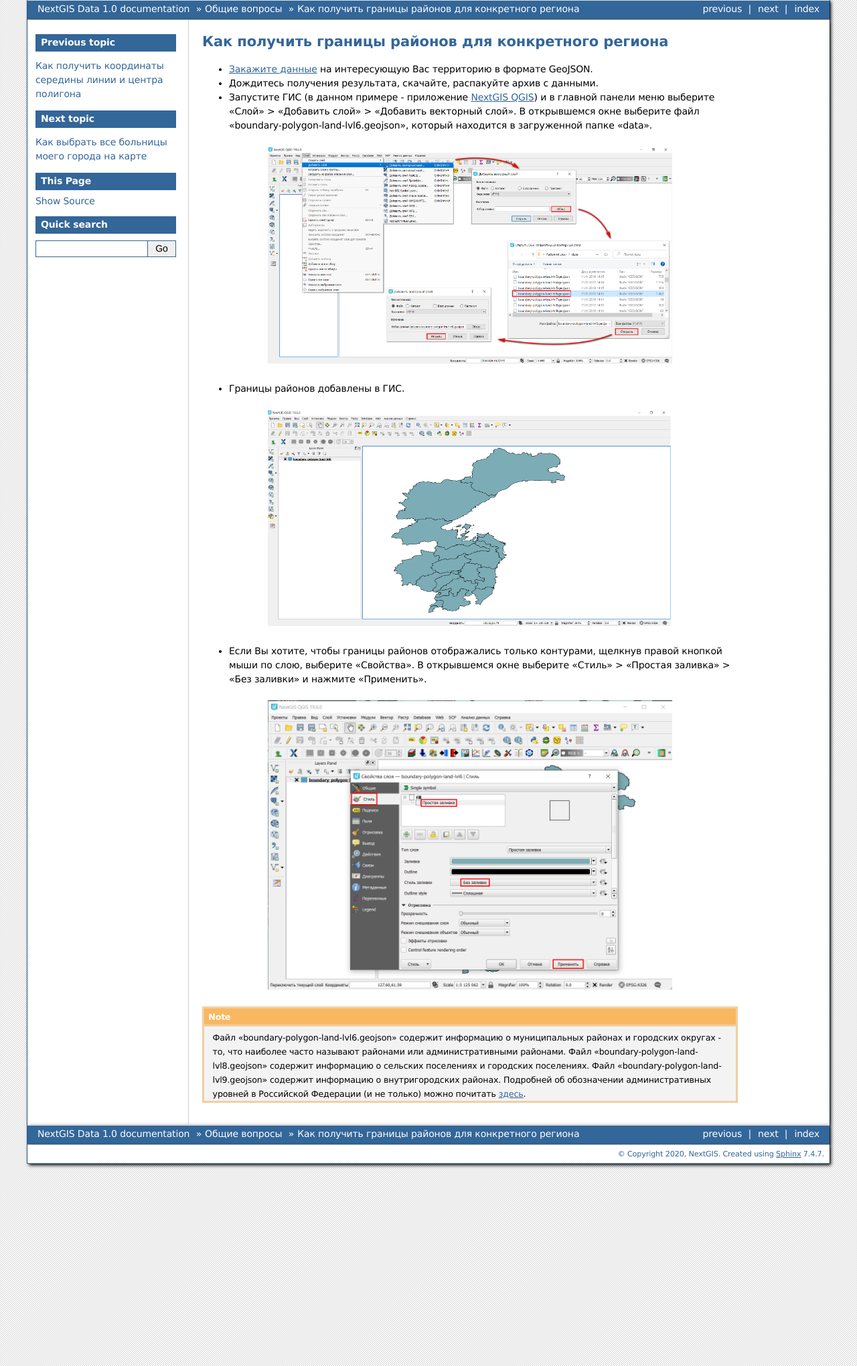
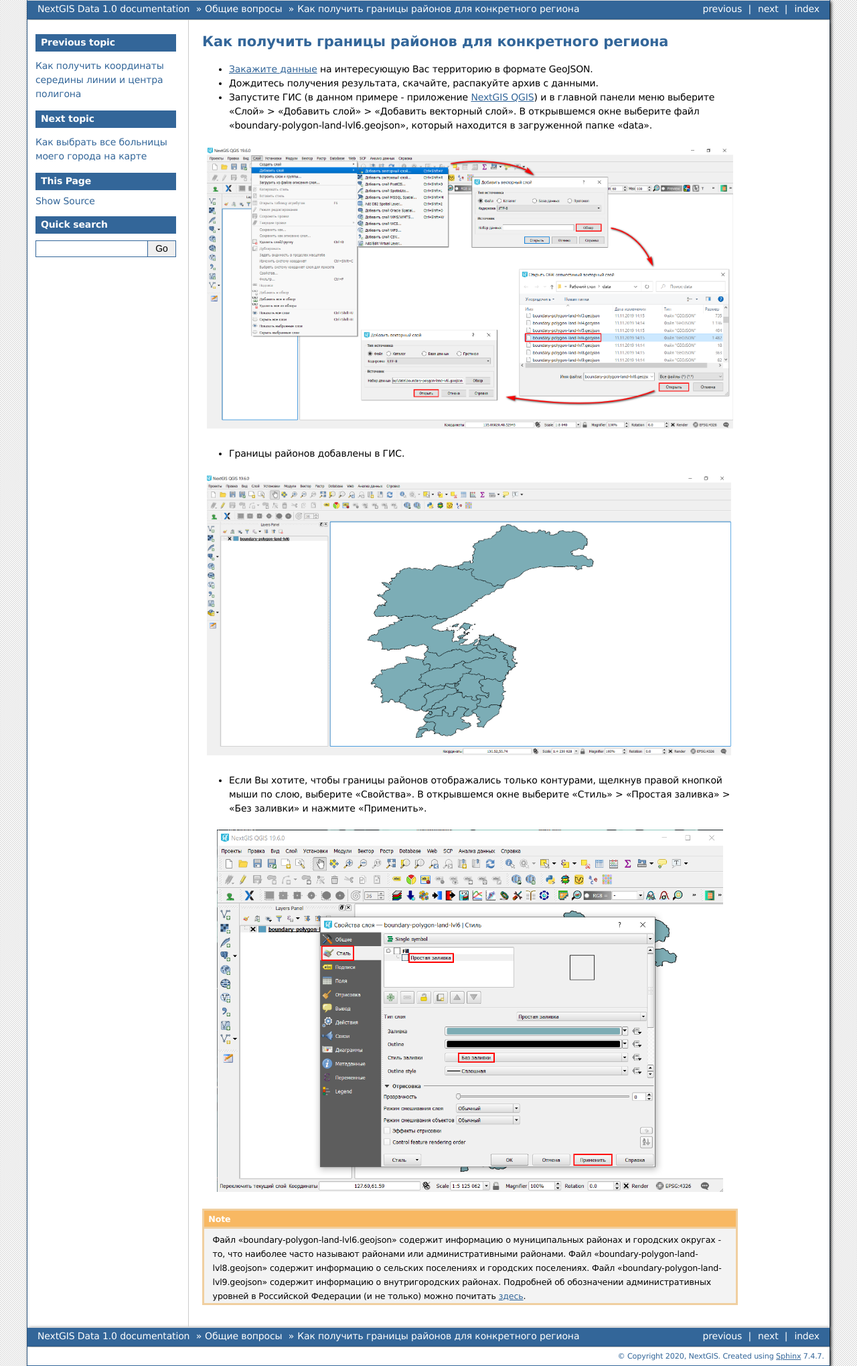
Before and after one commit to nextgis/docs_data, a Sphinx documentation site: the page built from source/district.rst, in a window 1280 px wide. Shown: the whole page at 67% size. Built offline with Sphinx 7.4.7, drawn with Linux system fonts in a browser that asks for light colours; formulas are drawn with MathJax 3; pages that are not in the unit, such as notebooks, are missing from menus.

Commit message:
Update district.rst
Change screen width

```diff
--- a/source/district.rst
+++ b/source/district.rst
@@ -10,21 +10,21 @@
 .. figure:: _static/district1.png
    :name: district1
    :align: center
-   :width: 16cm
+   :width: 22cm
 
 * Границы районов добавлены в ГИС.
 
 .. figure:: _static/district2.png
    :name: district2
    :align: center
-   :width: 16cm
+   :width: 22cm
 
 * Если Вы хотите, чтобы границы районов отображались только контурами, щелкнув правой кнопкой мыши по слою, выберите «Свойства». В открывшемся окне выберите «Стиль» > «Простая заливка» > «Без заливки» и нажмите «Применить».
 
 .. figure:: _static/district3.png
    :name: district3
    :align: center
-   :width: 16cm
+   :width: 20cm
 
 .. note::
 
```
